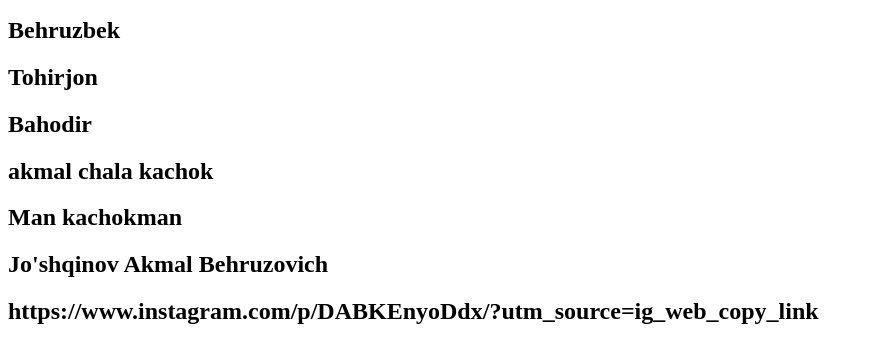
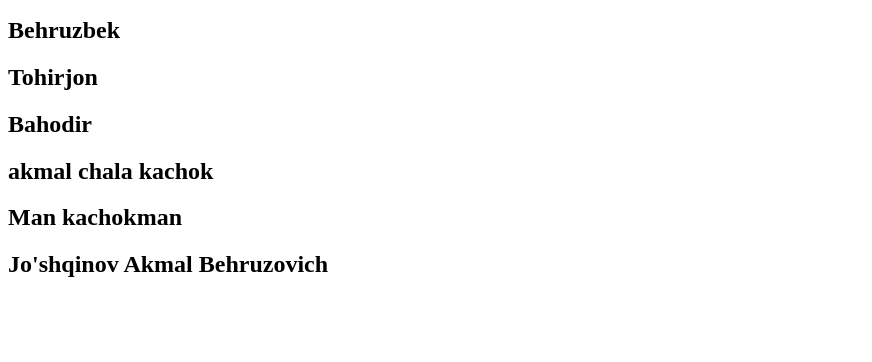
Before and after one commit to oybekalloyorov/group1, a plain HTML site: page index.html in a window 1280 px wide. Shown: the part 110-472 px from the top of the page, without its empty margins (0-872 px from the left). Drawn offline with Linux system fonts and the light colour scheme.

Commit message:
Update index.html

```diff
--- a/index.html
+++ b/index.html
@@ -14,6 +14,6 @@
 <h2>akmal chala kachok</h2>
 <h2>Man kachokman</h2>
 <h2>Jo'shqinov Akmal Behruzovich</h2>
-<h2>https://www.instagram.com/p/DABKEnyoDdx/?utm_source=ig_web_copy_link</h2>
+
 </body>
 </html>
```
